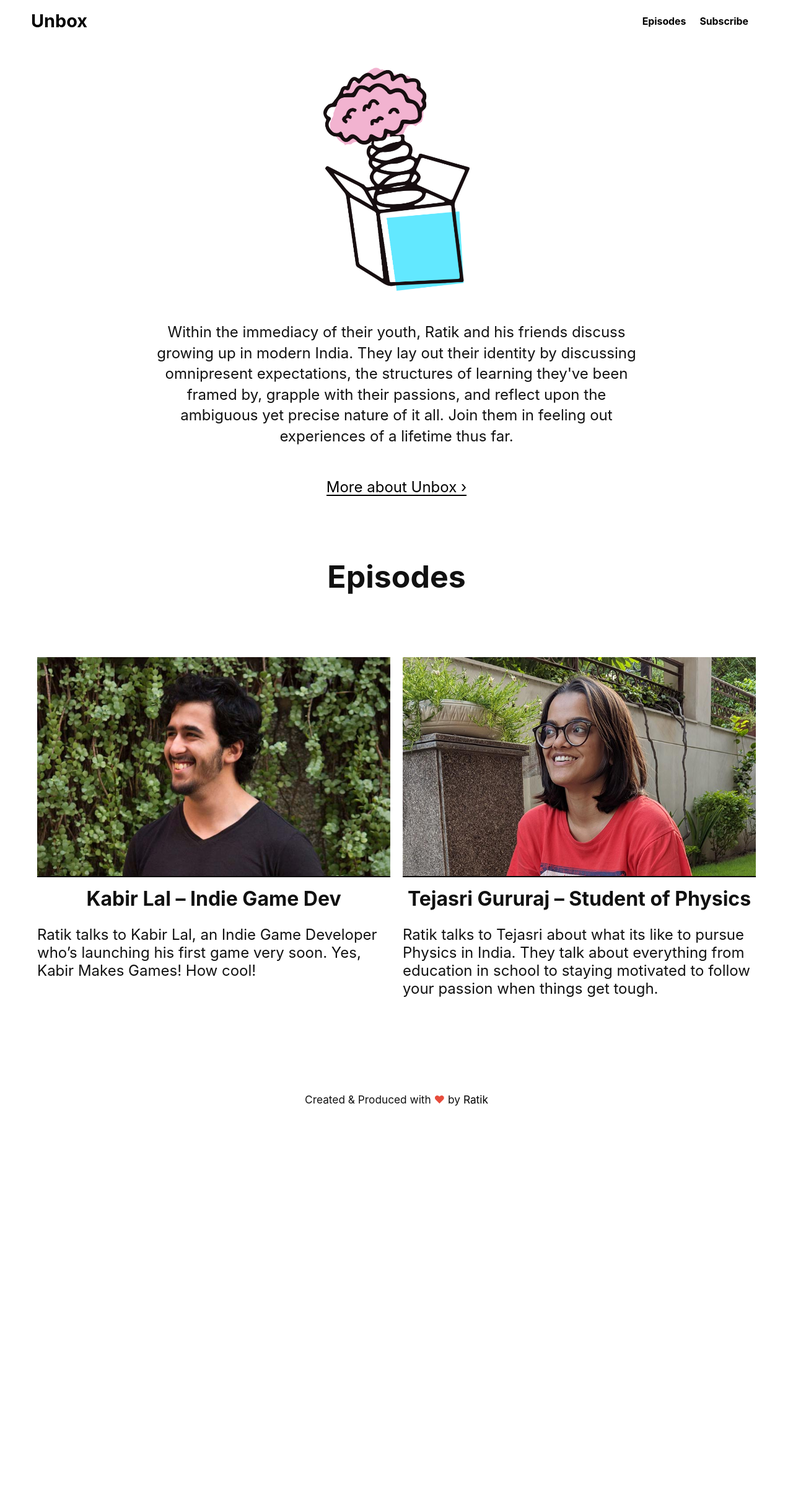
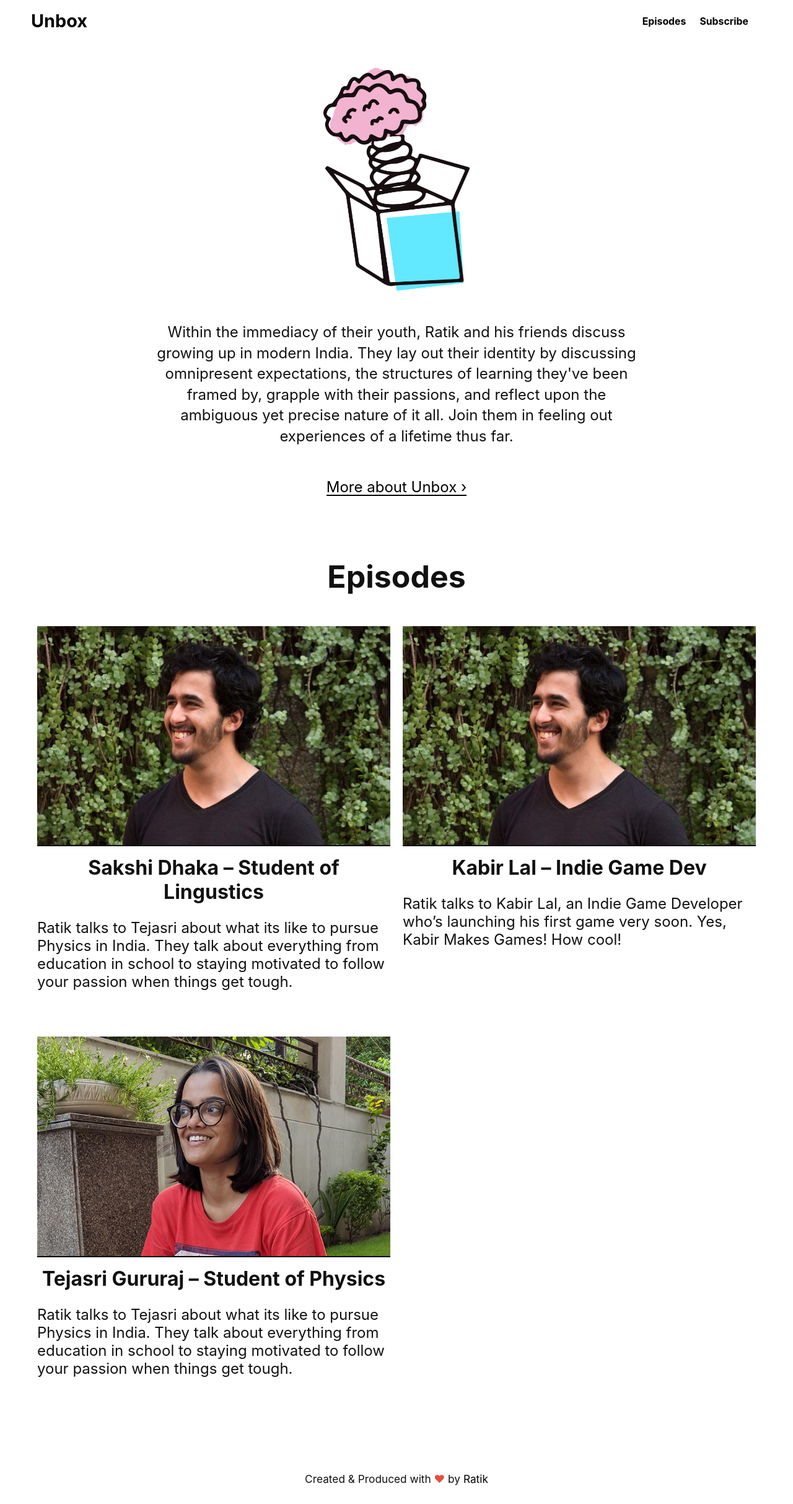
Before and after one commit to libhide/unboxpod, a Jekyll site: the page built from index.html, in a window 1280 px wide. Shown: the whole page at 62% size. Built offline with Jekyll 4.4.1, drawn with Linux system fonts in a browser that asks for light colours; before the commit the page ends 1813 px from its top, so only the background shows below that.

Commit message:
Update episodes grid styling

```diff
--- /dev/null
+++ b/_episodes/sakshi-dhaka.md
@@ -0,0 +1,12 @@
+---
+layout: episode
+title: Sakshi Dhaka – Student of Lingustics
+episode_number: 3
+slug: /sakshi-dhaka/
+guest: /img/guests/kabirlal.jpg
+img: /img/guests/kabirlal.jpg
+graph: /img/guests/kabirlal-graph.jpg
+embed: "https://anchor.fm/unboxpod/embed/episodes/2-Kabir-Likes-Games--Kabir-Makes-Games-e3dubo"
+---
+
+Ratik talks to Tejasri about what its like to pursue Physics in India. They talk about everything from education in school to staying motivated to follow your passion when things get tough.
--- a/_sass/_browse.scss
+++ b/_sass/_browse.scss
@@ -113,7 +113,6 @@ section.episodes {
 
     @media screen and (min-width: 900px) {
       width: calc(50% - 20px);
-      margin-top: 50px;
     }
   }
 
```
